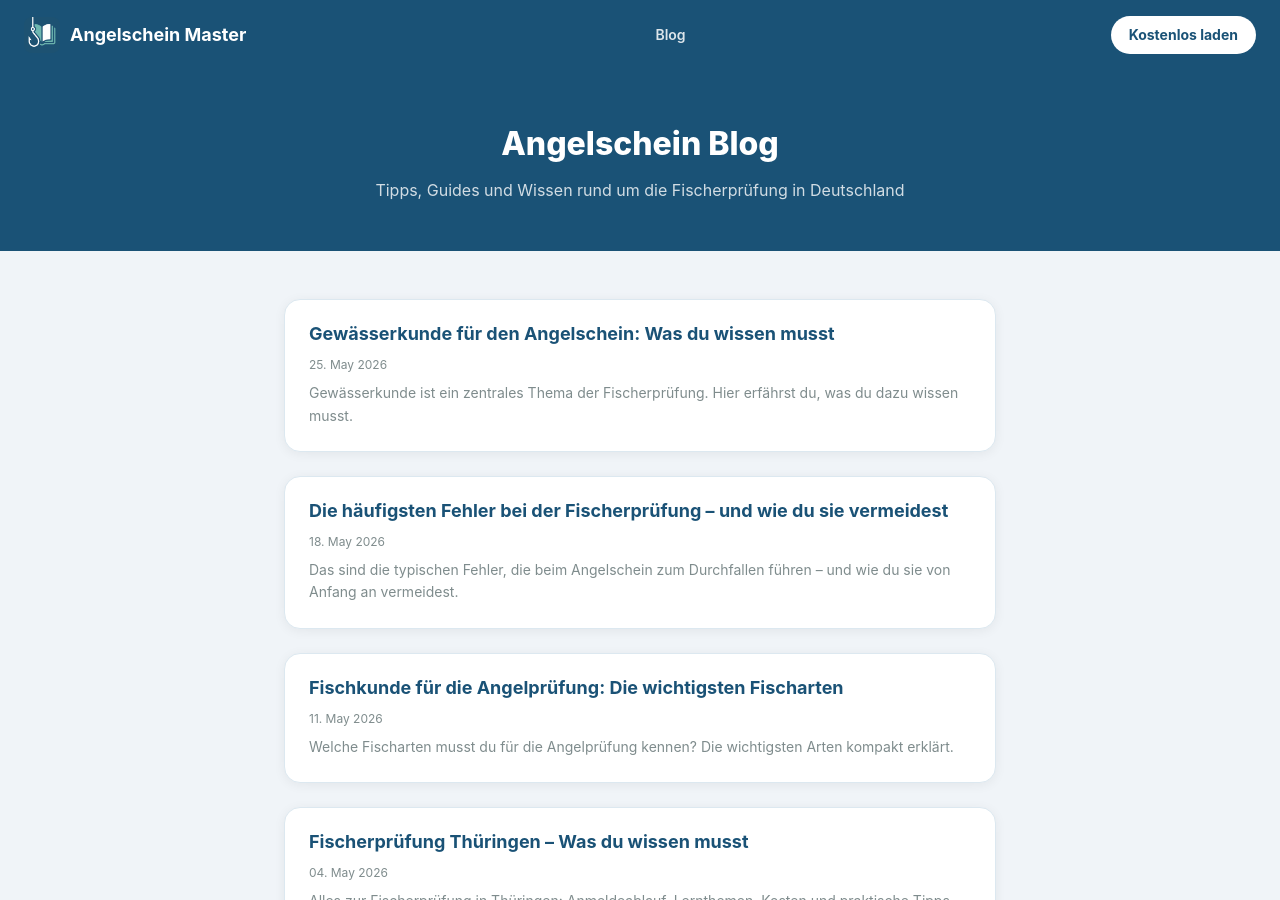
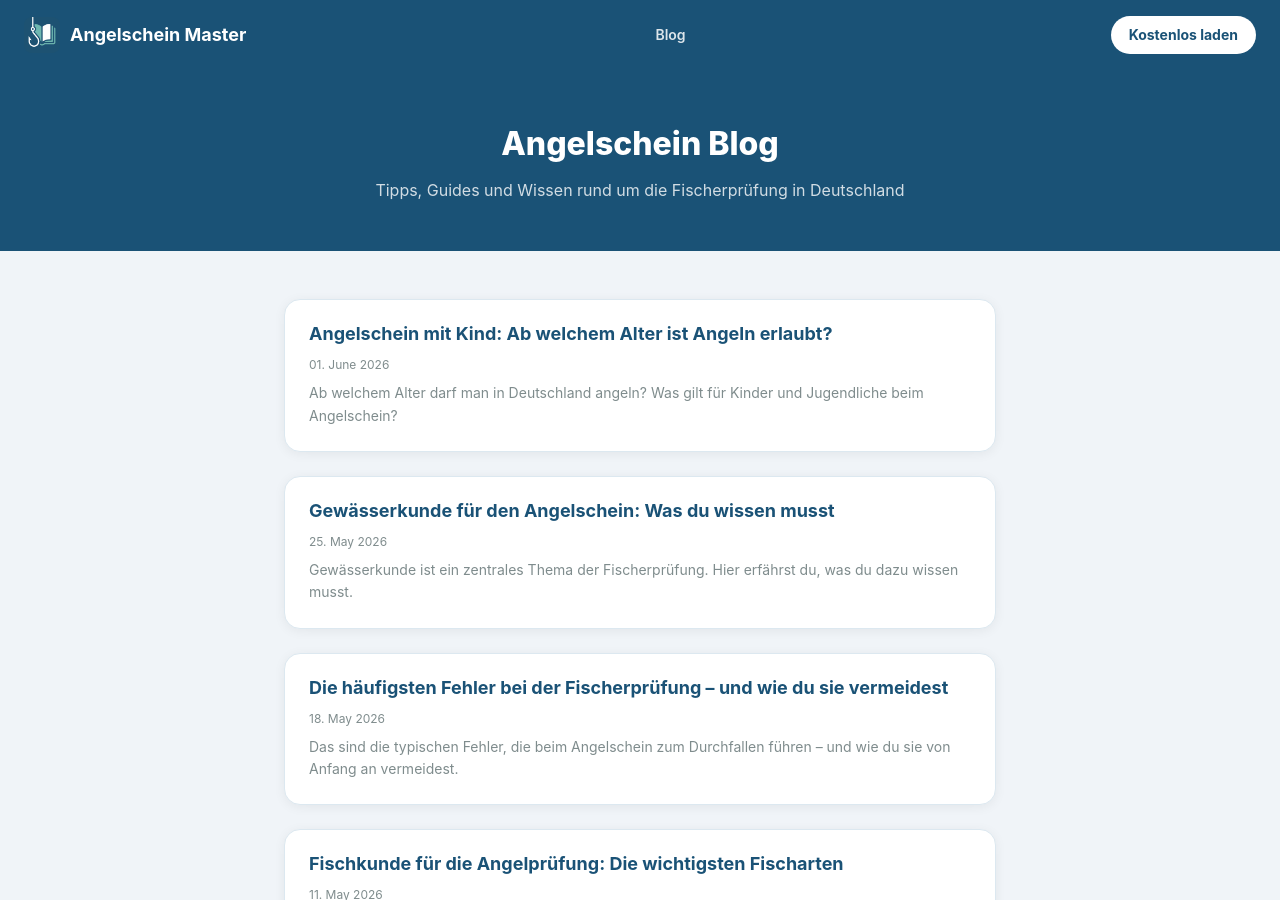
Before and after one commit to ku3ub/angelschein-website, a Jekyll site: the page built from blog/index.html, in a window 1280 px wide and 900 px high. Built offline with Jekyll 4.4.1, drawn with Linux system fonts in a browser that asks for light colours; part of the change alters nothing that is shown.

Commit message:
chore: auto-publish weekly blog post

```diff
--- a/_data/post-queue.json
+++ b/_data/post-queue.json
@@ -77,12 +77,14 @@
     "filename": "_posts/2026-05-25-gewasserkunde-angelschein.md"
   },
   {
-    "status": "pending",
+    "status": "published",
     "title": "Angelschein mit Kind: Ab welchem Alter ist Angeln erlaubt?",
     "slug": "angelschein-mit-kind-alter",
     "primaryKeyword": "Angelschein Kind",
     "secondaryKeywords": ["Angelschein Mindestalter", "Kind angeln Deutschland", "Jugendlicher Angelschein"],
     "unsplashQuery": "child fishing river family",
-    "description": "Ab welchem Alter darf man in Deutschland angeln? Was gilt für Kinder und Jugendliche beim Angelschein?"
+    "description": "Ab welchem Alter darf man in Deutschland angeln? Was gilt für Kinder und Jugendliche beim Angelschein?",
+    "publishedDate": "2026-06-01",
+    "filename": "_posts/2026-06-01-angelschein-mit-kind-alter.md"
   }
 ]
--- /dev/null
+++ b/_posts/2026-06-01-angelschein-mit-kind-alter.md
@@ -0,0 +1,56 @@
+---
+layout: post
+title: "Angelschein mit Kind: Ab welchem Alter ist Angeln erlaubt?"
+date: 2026-06-01
+description: "Ab welchem Alter darf man in Deutschland angeln? Was gilt für Kinder und Jugendliche beim Angelschein?"
+---
+
+Gemeinsam am Wasser sitzen, die Angel auswerfen und auf den ersten Biss warten – Angeln mit Kindern ist ein wunderbares Familienerlebnis. Doch viele Eltern fragen sich: Braucht mein Kind einen **Angelschein**? Und ab welchem Alter ist Angeln in Deutschland überhaupt erlaubt? Die Antworten hängen vom jeweiligen Bundesland ab, doch es gibt klare Grundregeln, die du kennen solltest, bevor du mit deinem Kind ans Wasser gehst.
+
+## Ab welchem Alter darf ein Kind in Deutschland angeln?
+
+Ein einheitliches **Angelschein-Mindestalter** gibt es in Deutschland nicht – die Regelungen sind Ländersache. In den meisten Bundesländern gilt jedoch: Kinder unter 10 Jahren dürfen unter Aufsicht eines berechtigten Erwachsenen angeln, ohne selbst einen Schein zu benötigen. Sobald ein Kind eigenständig angeln möchte oder das von der jeweiligen Fischereiverwaltung festgelegte Mindestalter erreicht, ist ein eigener Fischereischein Pflicht.
+
+Typische Altersgrenzen für die Fischerprüfung je nach Bundesland:
+
+- **Bayern**: Mindestalter 10 Jahre
+- **Nordrhein-Westfalen**: Mindestalter 10 Jahre
+- **Baden-Württemberg**: Mindestalter 10 Jahre
+- **Hamburg & andere Stadtstaaten**: ebenfalls ab etwa 10 Jahren möglich
+
+Für jüngere Kinder – meist unter 8 bis 10 Jahren – reicht es, wenn ein Erwachsener mit gültigem Fischereischein dabei ist. Das **Kind angeln in Deutschland** ist also grundsätzlich möglich, auch ohne eigene Prüfung, solange die Begleitung stimmt.
+
+## Jugendlicher Angelschein: Sonderregelungen für unter 18-Jährige
+
+Viele Bundesländer bieten für Jugendliche vereinfachte Wege zum Angelschein. In einigen Ländern ist der Jugendfischereischein kostenlos oder stark vergünstigt. Dieser berechtigt in der Regel zum Angeln unter Aufsicht eines Erwachsenen – oft bis zum vollendeten 16. oder 18. Lebensjahr.
+
+Wer den **Jugendlicher Angelschein** regulär ablegen möchte, muss die gleiche Fischerprüfung ablegen wie Erwachsene. Das bedeutet: Lernstoff zu Fischkunde, Gewässerökologie, Gerätekunde und Fischereirecht. Je nach Bundesland umfasst die Prüfung 30 bis 60 Multiple-Choice-Fragen.
+
+Für Eltern lohnt es sich, gemeinsam mit dem Kind zu lernen. Das schafft nicht nur eine schöne Vorbereitung, sondern festigt auch das eigene Wissen.
+
+## Was muss ein Kind für die Fischerprüfung lernen?
+
+Der Lernstoff für die Fischerprüfung ist für Kinder und Erwachsene identisch. Die wichtigsten Themen sind:
+
+- **Fischkunde**: Heimische Fischarten erkennen, Körperbau, Laichzeiten und Schonmaße
+- **Gewässerkunde**: Ökosystem Gewässer, Wasserqualität, Lebensräume
+- **Gerätekunde**: Angelruten, Haken, Köder und deren sachgemäße Verwendung
+- **Fischereirecht**: Fangverbote, Schonzeiten, Mindestmaße und das Verhalten bei Kontrollen
+
+Gerade für Kinder und Jugendliche ist es wichtig, den Lernstoff ansprechend aufzubereiten. Illustrationen, interaktive Fragen und spielerische Übungen helfen dabei, die Inhalte besser zu behalten. Wer regelmäßig übt, ist in wenigen Wochen fit für die Prüfung.
+
+## Tipps für Eltern: So begleitet ihr euer Kind optimal
+
+Der Weg zum **Angelschein Kind** muss kein Stress sein. Mit der richtigen Vorbereitung und etwas Geduld klappt es fast immer beim ersten Versuch:
+
+1. **Gemeinsam lernen**: Geht den Stoff zusammen durch – so macht es mehr Spaß und ihr bleibt motiviert.
+2. **Früh anfangen**: Plant mindestens vier bis acht Wochen Lernzeit ein, je nach Vorwissen des Kindes.
+3. **Regelmäßig üben**: Kurze, tägliche Lerneinheiten sind effektiver als stundenlanges Pauken kurz vor der Prüfung.
+4. **Prüfungsumgebung kennen**: Informiert euch beim zuständigen Fischereiverband über Ort, Ablauf und Hilfsmittel der Prüfung.
+5. **Entspannt bleiben**: Kinder spüren Nervosität. Ein ruhiges Auftreten der Eltern gibt ihnen Sicherheit.
+
+Nach bestandener Prüfung kommt der Fischereischein – und damit das offizielle Recht, eigenständig die Angel auszuwerfen. Ein echter Meilenstein für jedes Kind!
+
+---
+
+Ob du selbst die Fischerprüfung ablegen möchtest oder dein Kind dabei unterstützt: Die App **Angelschein Master** auf [angel-schein.online](https://angel-schein.online) bietet über 1.000 Übungsfragen, übersichtliche Erklärungen und einen Lernmodus, der genau auf die Prüfungsanforderungen in deinem Bundesland zugeschnitten ist. Jetzt kostenlos ausprobieren und bestens vorbereitet in die Prüfung gehen!
```
